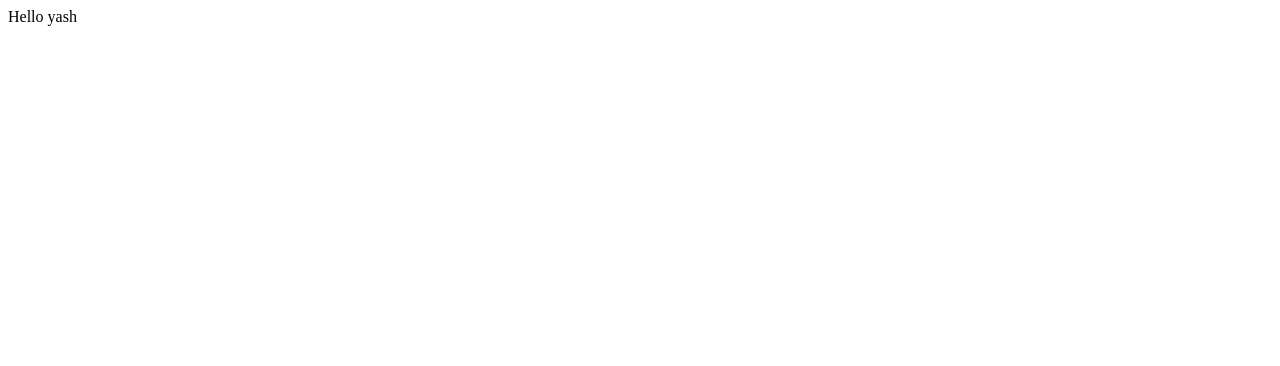
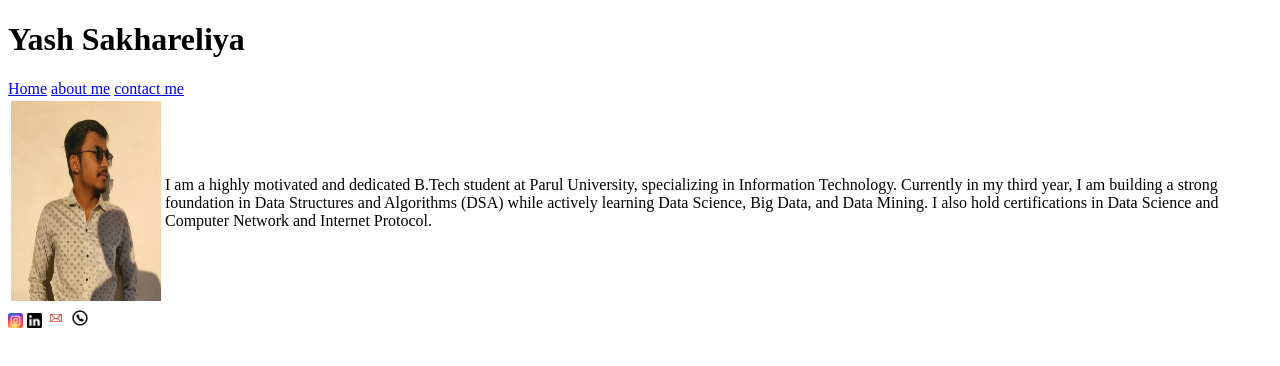
Before and after one commit to YashSakhareliya/FHTML, a plain HTML site: page index.html in a window 1280 px wide. Drawn offline with Linux system fonts and the light colour scheme.

Commit message:
adding some context

```diff
--- a/index.html
+++ b/index.html
@@ -6,6 +6,26 @@
     <title>Document</title>
 </head>
 <body>
-    Hello yash
+    <h1>Yash Sakhareliya</h1>
+    <header>
+        <nav>
+            <a href="#">Home</a>
+            <a href="#">about me</a>
+            <a href="#">contact me</a>
+        </nav>
+    </header>
+    <table>
+        <tr>
+            <td><img src="./Images/Yash Photo.jpg" width="150" height="200" alt="My Photo"></td>
+            <td><p>I am a highly motivated and dedicated B.Tech student at Parul University, specializing in Information Technology. Currently in my third year, I am building a strong foundation in Data Structures and Algorithms (DSA) while actively learning Data Science, Big Data, and Data Mining. I also hold certifications in Data Science and Computer Network and Internet Protocol.</p></td>
+        </tr>
+    </table>
+
+    <footer>
+        <a href="http://"><img width="15" src="./Images/instagram-icon-2048x2048-77ljf1sd.png" alt="Instagram"></a>
+        <a href=""><img src="./Images/61109.png" alt="Linkedin" width="15"></a>
+        <a href="mailto:yashpatel.sakhareliya@gmail.com"><img src="./Images/istockphoto-826567080-612x612.jpg" width="20" alt="mail"></a>
+        <a href="tel:+919106968615"><img src="./Images/telephone.jpg" alt="telephone" width="20"></a>
+    </footer>
 </body>
 </html>
```
Also changed, not shown: Images/61109.png (added), Images/Yash Photo.jpg (added), Images/instagram-icon-2048x2048-77ljf1sd.png (added), Images/istockphoto-826567080-612x612.jpg (added), Images/telephone.jpg (added).
